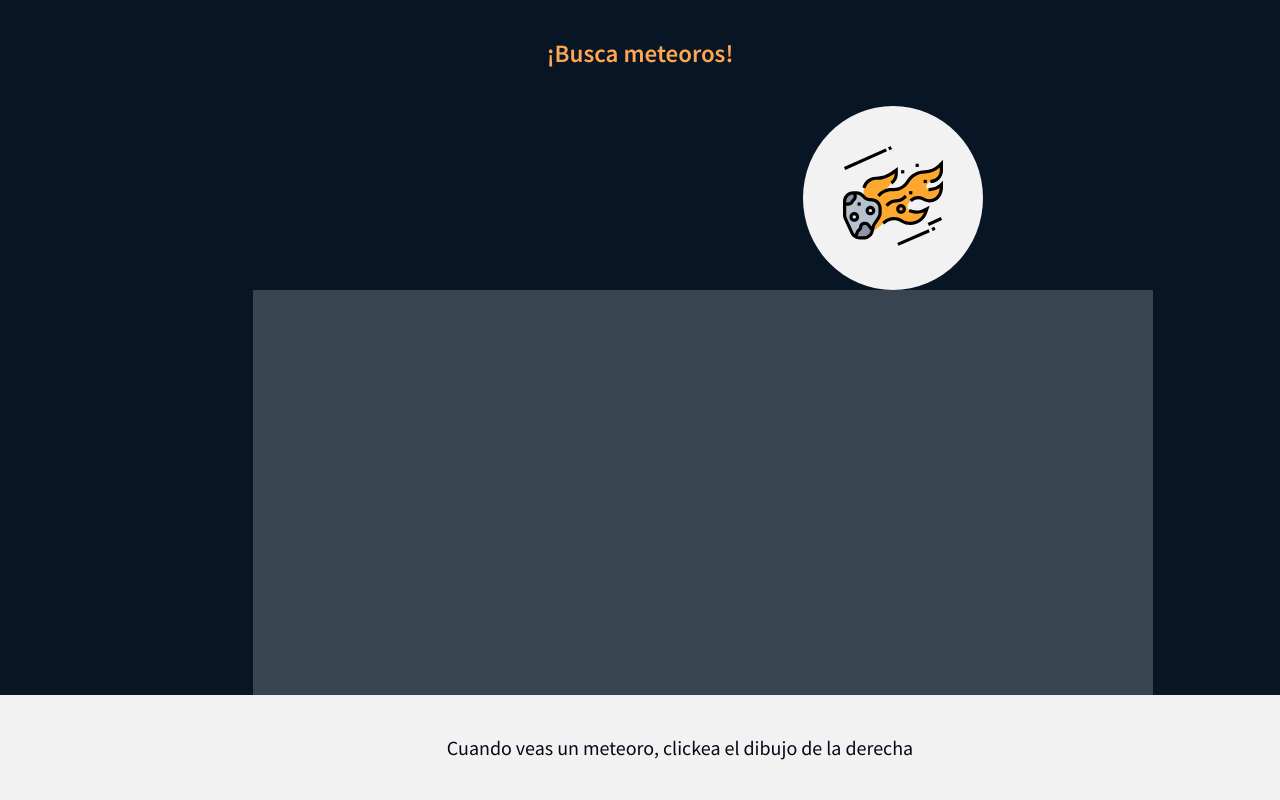
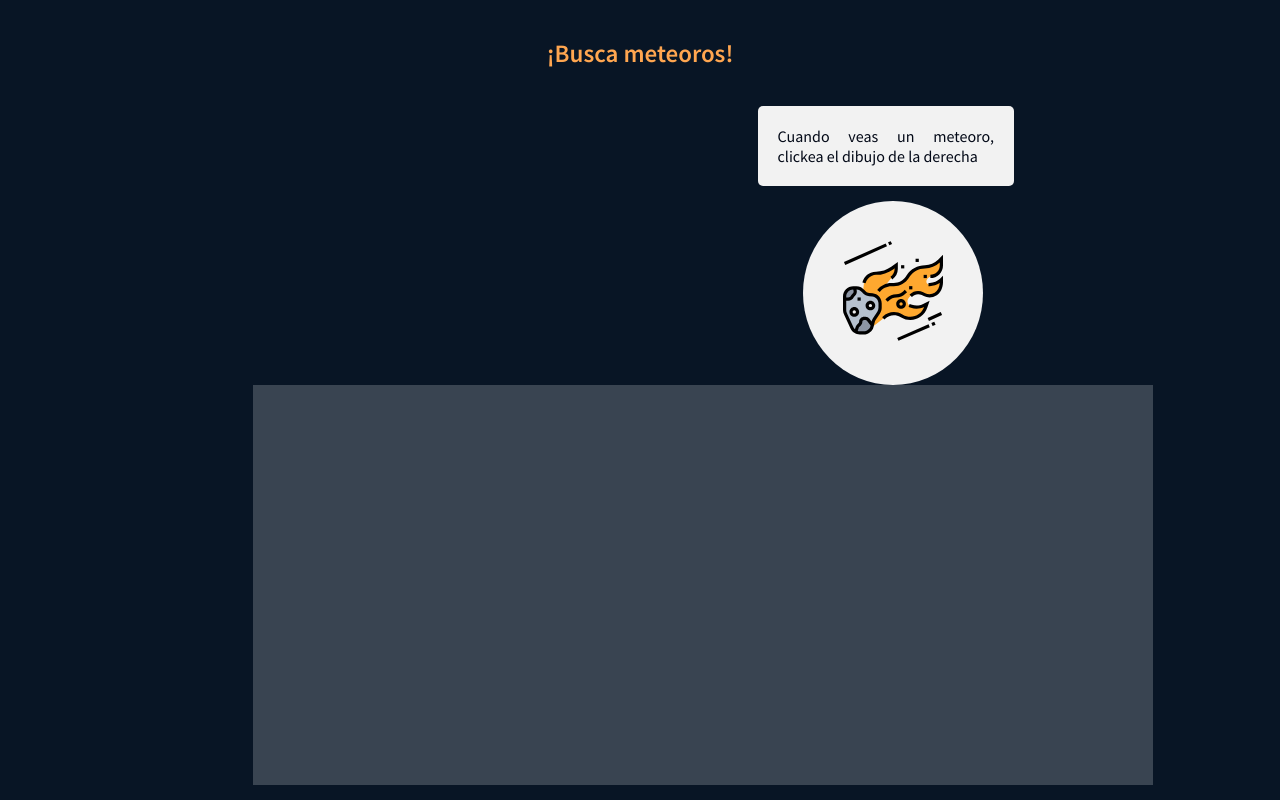
Before and after one commit to onmax/meteorites_youtube, a plain HTML site: page index.html in a window 1280 px wide. Drawn offline with Linux system fonts and the light colour scheme.

Commit message:
moved message component

```diff
--- a/index.html
+++ b/index.html
@@ -26,6 +26,8 @@
             <div id="player"></div>
         </div>
         <div class="app-controls">
+            <p class="message" id="message"></p>
+
             <div class="see-one" onclick="step2()">
                 <img src="./assets/meteor.svg" alt="">
             </div>
@@ -59,7 +61,6 @@
         </div>
     </div>
 
-    <p class="message" id="message"></p>
 
     <script src="./script.js"></script>
 
--- a/main.css
+++ b/main.css
@@ -150,16 +150,15 @@ h1 {
 }
 
 .message {
-    position: fixed;
-    bottom: 0;
-    left: 0;
-    width: 100vw;
+    width: calc(95% - 40px);
+    border-radius: 5px;
     background: var(--bck-6);
-    padding: 40px;
-    text-align: center;
+    padding: 20px;
+    text-align: justify;
     margin: 0;
+    margin-bottom: 15px;
     color: var(--bck-2);
-    font-size: 20px;
+    font-size: 16px;
 }
 
 .message.error {
```
